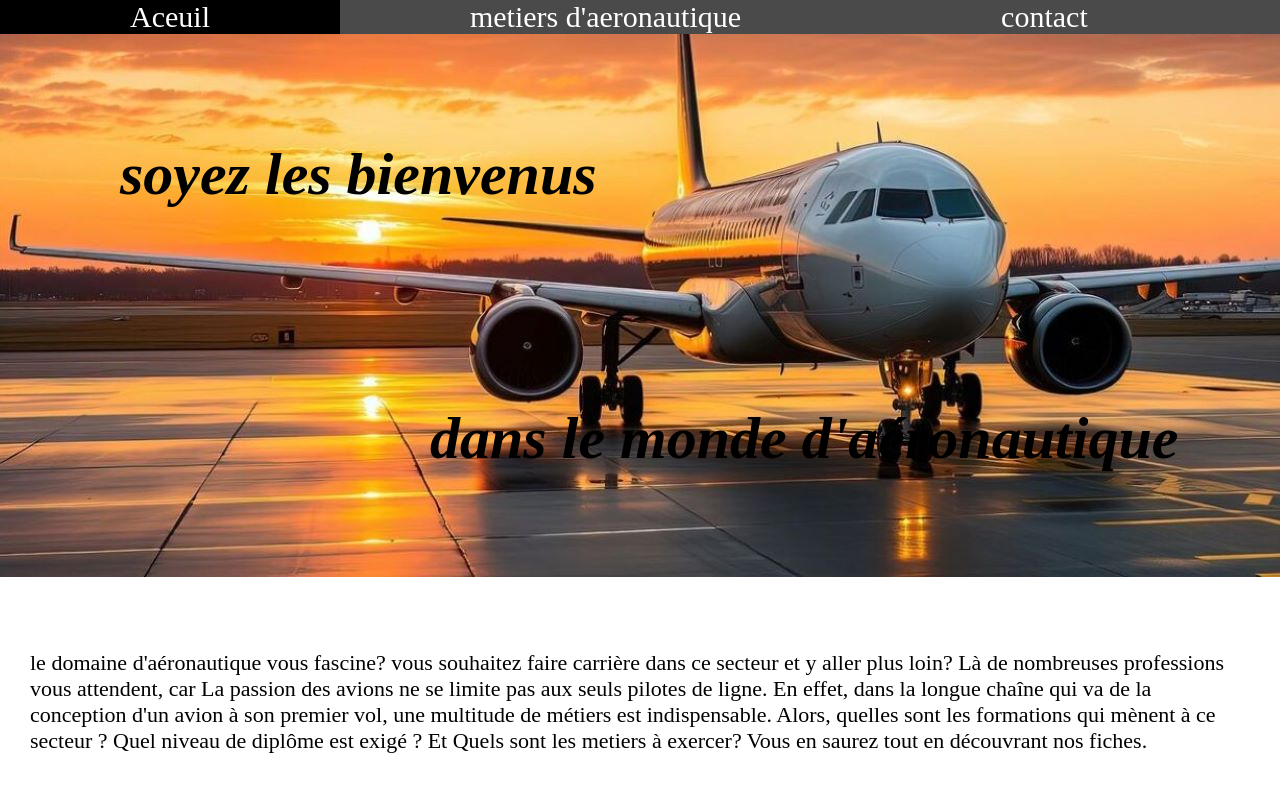
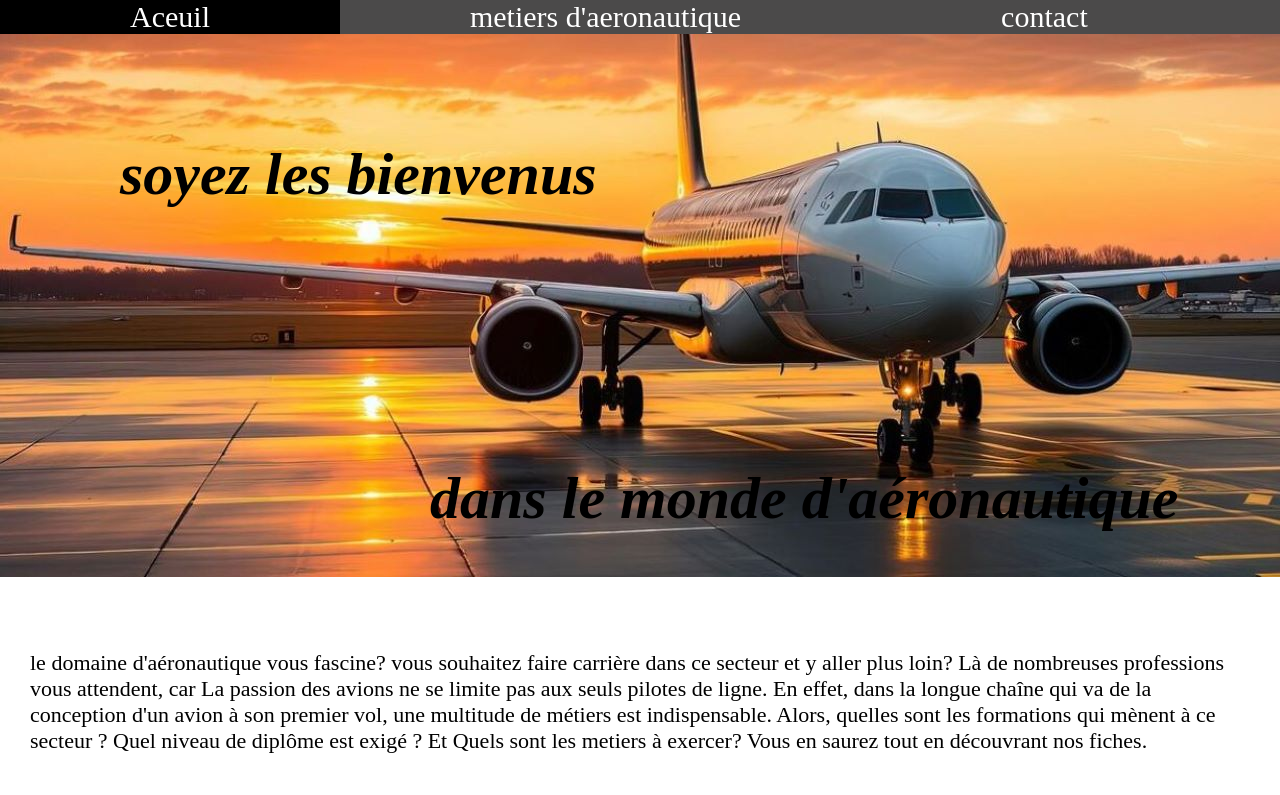
Before and after one commit to nour88x/nour88x.github.io, a plain HTML site: page index.html in a window 1280 px wide. Shown: the top 795 px of the page. Drawn offline with Linux system fonts and the light colour scheme.

Commit message:
Add files via upload

```diff
--- a/index.html
+++ b/index.html
@@ -9,7 +9,7 @@
             }
 
             div{
-               top:320px;
+               top:380px;
                 right:30px;
                 left:430px;
                 position:relative;
```
